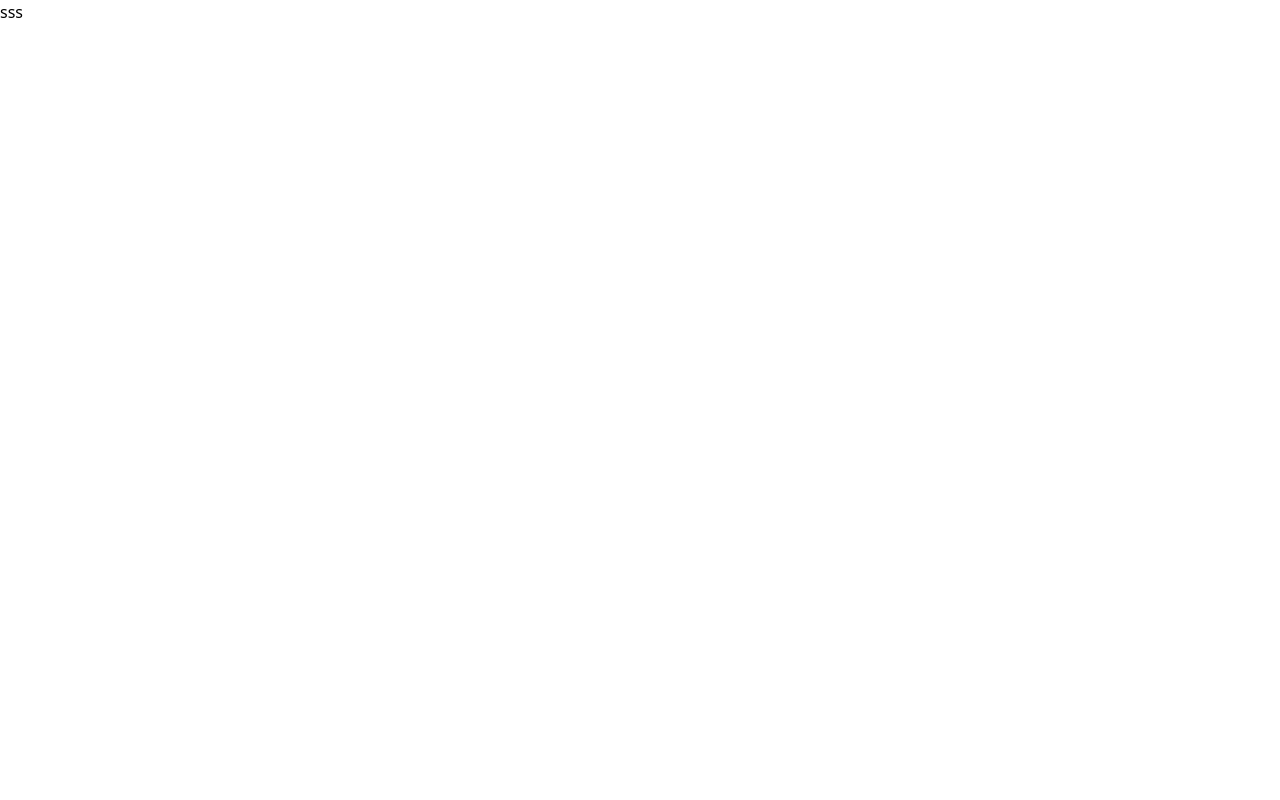
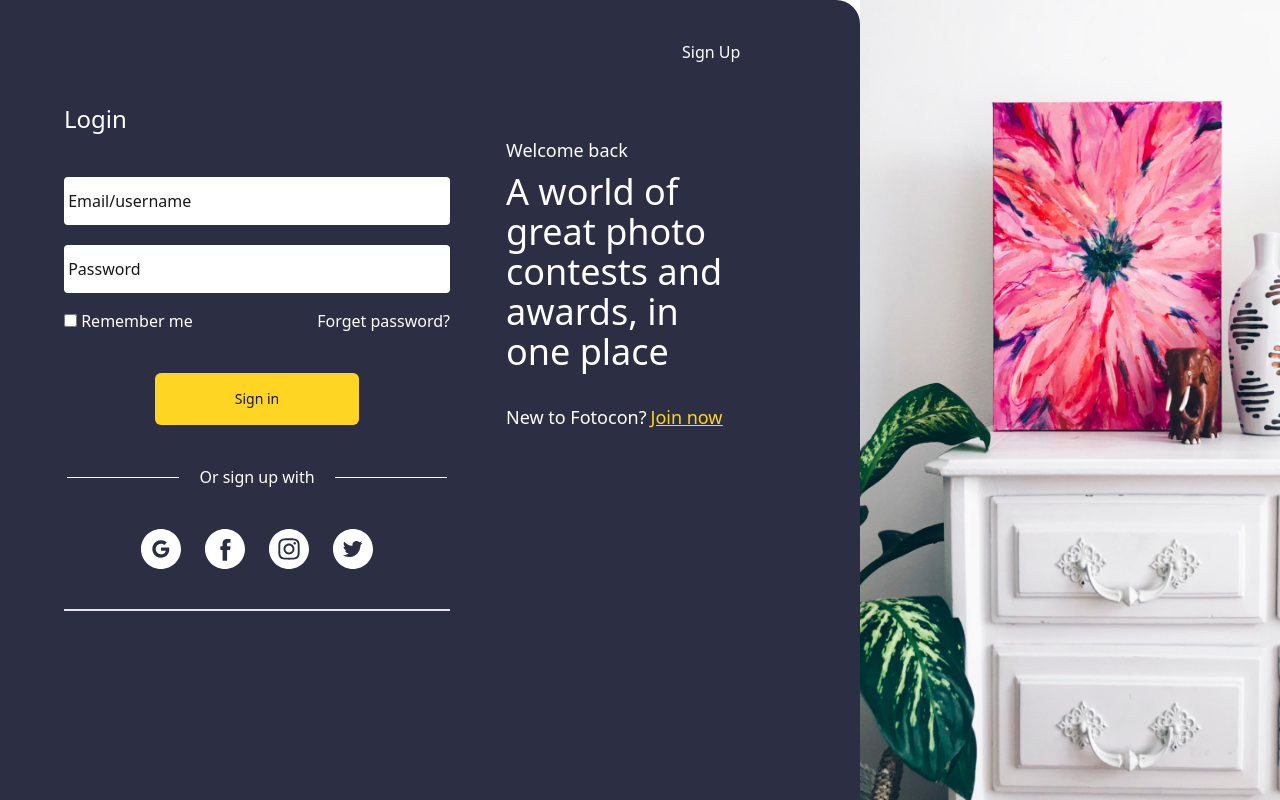
Before and after one commit to best2025j/FotoconWeb, a React (Create React App) app: page /signin in a window 1280 px wide. Before the commit this address had no page. Built offline with nearby package versions, Linux system fonts and the light colour scheme.

Commit message:
resizing form input display

```diff
--- a/src/App.js
+++ b/src/App.js
@@ -1,5 +1,6 @@
 import React from "react";
 import { Route, Routes } from "react-router-dom";
+import Contest from "./Components/Contest";
 import Home from "./Pages/Home";
 import SignIn from "./Pages/SignIn";
 import SignUp from "./Pages/SignUp";
@@ -16,6 +17,7 @@ const App = () => {
         <Routes>
           <Route path="/signup" element={<SignUp />}></Route>
           <Route path="/signin" element={<SignIn />}></Route>
+          <Route path="/contextpage" element={<Contest />}></Route>
         </Routes>
       </main>
     </>
--- a/src/Components/Footer.jsx
+++ b/src/Components/Footer.jsx
@@ -1,9 +1,7 @@
 import React from "react";
 
 const Footer = () => {
-  return <div
-  //  className="bg-[#2C2E43] text-white w-full py-10 h-[476px]"
-    />;
+  return <div className="bg-[#2C2E43] text-white w-full h-[476px]" />;
 };
 
 export default Footer;
--- a/src/Components/Navbar.jsx
+++ b/src/Components/Navbar.jsx
@@ -20,7 +20,7 @@ const Navbar = () => {
             <Link to="home">Home</Link>
           </li>
           <li>
-            <Link to="contest">Contest</Link>
+            <Link to="/contextpage">Contest</Link>
           </li>
           <li>
             <Link to="blogs">Blog</Link>
@@ -33,10 +33,10 @@ const Navbar = () => {
         {/* BUTTON */}
         <div className="space-x-2 hidden md:flex cursor-pointer">
           <button className="text-base px-8 py-2 rounded-md bg-[#FFD523]">
-            Join
+            <a href="/signup">Join</a>
           </button>
           <button className="text-base px-6 py-2 rounded-md bg-[#FFD523]">
-            Sign-in
+            <a href="/signin">Sign-in</a>
           </button>
         </div>
 
--- a/src/Pages/Home.jsx
+++ b/src/Pages/Home.jsx
@@ -1,7 +1,6 @@
 import React from "react";
 import Navbar from "../Components/Navbar";
 import Hero from "../Components/Hero"
-import Contest from "../Components/Contest";
 import CustomersReviews from "../Components/CustomersReviews";
 import Story from "../Components/Story";
 import Footer from "../Components/Footer";
@@ -11,7 +10,6 @@ const Home = () => {
     <div>
       <Navbar />
       <Hero />
-      <Contest />
       <CustomersReviews />
       <Story />
       <Footer />
--- a/src/Pages/SignIn.jsx
+++ b/src/Pages/SignIn.jsx
@@ -7,112 +7,106 @@ import TwitterIcon from "../svg/TwitterIcon";
 
 const SignIn = () => {
   return (
-    <div>
-      <div>sss</div>
+  <div class="flex">
+{/*  */}
+<div className="w-[910px] md:h-screen md:flex bg-[#2C2E43] px-4 text-[#FFFFFF] md:px-16 rounded-tr-3xl md:space-x-14">
+  <div className="w-full space-y-10 py-[6.3rem]">
+    <p className="text-[24px]">Login</p>
+    {/*  */}
+    <div className="space-y-4">
+      <form action="" className="space-y-5">
+        <div>
+          <input
+            type="text"
+            className="placeholder-[#171717] text-black py-3 w-[386px] rounded "
+            placeholder=" Email/username"
+          />
+        </div>
+
+        {/* PASSWORD INPUT */}
+
+        <div>
+          <input
+            type="password"
+            className="placeholder-[#171717] text-black py-3 w-[386px] rounded "
+            placeholder=" Password"
+          />
+        </div>
+      </form>
+
+      {/* CHECKBOX INPUT */}
+
+      <div className="flex justify-between">
+        <div>
+          <input type="checkbox" /> Remember me
+        </div>
+        <a href="/">Forget password?</a>
+      </div>
     </div>
+
+    {/* BUTTON */}
+    <div className="text-center">
+      <button
+        type="button"
+        className="px-20 py-4 bg-[#FFD523] text-sm text-[#171717] rounded-[6px]"
+      >
+        Sign in
+      </button>
+    </div>
+
+    {/*  */}
+
+    <div className="space-y-10">
+      <div className="flex justify-center space-x-5">
+        <p className="h-[1px] mt-3 bg-[#FFFFFF] w-28"></p>
+        <p className="text-center">Or sign up with</p>
+        <p className="h-[1px] bg-[#FFFFFF] w-28 mt-3"></p>
+      </div>
+
+      {/* SOCIAL MEDIA */}
+
+      <div className="flex space-x-6 justify-center cursor-pointer">
+        <GoogleIcon />
+        <FacebookIcon />
+        <InstagramIcon />
+        <TwitterIcon />
+      </div>
+      <div className="h-[2px] w-full bg-[#E5E5E5]"></div>
+    </div>
+  </div>
+
+  {/* FLEX 2 */}
+
+  <div className="w-full md:py-10">
+    <div className="space-y-2">
+      <div className="text-base] pl-44">Sign Up</div>
+      <div className="md:pt-[4rem] text-lg">Welcome back</div>
+      <div className="w-[18rem]">
+        <h1 className="text-4xl w-[15rem]">
+          A world of great photo contests and awards, in one place
+        </h1>
+      </div>
+      <div className="w-[290px]">
+        <p className="text-[18px] py-6 ">
+          New to Fotocon?
+          {/* LINK TO SIGNUP FORM  */}
+          <span className="text-[#FFD523] underline px-1">
+            <a href="/SignUp">Join now </a>
+          </span>
+        </p>
+      </div>
+    </div>
+  </div>
+</div>
+
+{/* IMAGE  */}
+
+<div>
+  <img src={image} alt="" className=" md:block hidden w-[34.2rem] h-screen" />
+</div>
+</div>
   );
 };
 
 
 export default SignIn;
-
-
-
-// {/* <div class="flex">
-// {/*  */}
-// <div className="w-[910px] h-screen flex bg-[#2C2E43] text-[#FFFFFF] px-16 rounded-tr-3xl space-x-14">
-//   <div className="w-full space-y-10 py-[6.3rem]">
-//     <p className="text-[24px]">Login</p>
-//     {/*  */}
-//     <div className="space-y-4">
-//       <form action="" className="space-y-5">
-//         <div>
-//           <input
-//             type="text"
-//             className="placeholder-[#171717] text-black py-3 w-[386px] rounded "
-//             placeholder=" Email/username"
-//           />
-//         </div>
-
-//         {/* PASSWORD INPUT */}
-
-//         <div>
-//           <input
-//             type="password"
-//             className="placeholder-[#171717] text-black py-3 w-[386px] rounded "
-//             placeholder=" Password"
-//           />
-//         </div>
-//       </form>
-
-//       {/* CHECKBOX INPUT */}
-
-//       <div className="flex justify-between">
-//         <div>
-//           <input type="checkbox" /> Remember me
-//         </div>
-//         <a href="/">Forget password?</a>
-//       </div>
-//     </div>
-
-//     {/* BUTTON */}
-//     <div className="text-center">
-//       <button
-//         type="button"
-//         className="px-20 py-4 bg-[#FFD523] text-sm text-[#171717] rounded-[6px]"
-//       >
-//         Sign in
-//       </button>
-//     </div>
-
-//     {/*  */}
-
-//     <div className="space-y-8">
-//       <div className="flex justify-center space-x-5">
-//         <p className="h-[1px] mt-3 bg-[#FFFFFF] w-28"></p>
-//         <p className="text-center">Or sign up with</p>
-//         <p className="h-[1px] bg-[#FFFFFF] w-28 mt-3"></p>
-//       </div>
-
-//       {/* SOCIAL MEDIA */}
-
-//       <div className="flex space-x-6 justify-center cursor-pointer">
-//         <GoogleIcon />
-//         <FacebookIcon />
-//         <InstagramIcon />
-//         <TwitterIcon />
-//       </div>
-//       <div className="h-[2px] w-full bg-[#E5E5E5]"></div>
-//     </div>
-//   </div>
-
-//   {/* FLEX 2 */}
-
-//   <div className="w-full py-10">
-//     <div className="space-y-2">
-//       <div className="text-[12px] pl-44">Sign Up</div>
-//       <div className="pt-[4rem] text-[18px]">Welcome back</div>
-//       <div className="w-[18rem]">
-//         <h1 className="text-[30px] w-[14rem]">
-//           A world of great photo contests and awards, in one place
-//         </h1>
-//       </div>
-//       <div className="w-[290px]">
-//         <p className="text-[18px] py-6 ">
-//           New to Fotocon?
-//           {/* LINK TO SIGNUP FORM  */}
-//           <span className="text-[#FFD523] underline px-1">
-//             <a href="/SignUp">Join now </a>
-//           </span>
-//         </p>
-//       </div>
-//     </div>
-//   </div>
-// </div>
-
-// {/* IMAGE  */}
-
-// <div>
-//   <img src={image} alt="" className=" w-[34.2rem] h-screen" />
-// </div>
-// </div> */}
--- a/src/Pages/SignUp.jsx
+++ b/src/Pages/SignUp.jsx
@@ -7,98 +7,108 @@ import TwitterIcon from "../svg/TwitterIcon";
 
 const SignUp = () => {
   return (
-    <div>
+    <div className="flex">
+      <div className="bg-[#2C2E43] text-[#fafafa] md:w-[910px] w-full max-h-full md:h-screen rounded-tr-3xl md:px-8 px-4 py-8 md:flex md:space-x-10 ">
+        {/* flex 1 */}
+        <div className="space-y-7">
+          <p className="text-[24px]">Create account</p>
+          <div className="space-y-4">
+            <form action="" className="space-y-5">
+              <div>
+                <input
+                  type="text"
+                  className=" placeholder-[#171717] text-black py-3 w-[386px] rounded "
+                  placeholder="Username"
+                />
+              </div>
+              {/* EMAIL INPUT */}
+              <div>
+                <input
+                  type="text"
+                  className="placeholder-[#171717] text-black py-3 w-[386px] rounded "
+                  placeholder="Email"
+                />
+              </div>
+              {/* PASSWORD INPUT */}
+              <div>
+                <input
+                  type="password"
+                  className="placeholder-[#171717] text-black py-3 w-[386px] rounded "
+                  placeholder="Password"
+                />
+              </div>
+              {/* PASSWORD CONFIRMATION INPUT */}
+              <div>
+                <input
+                  type="password"
+                  className="placeholder-[#171717] text-black py-3 w-[386px] rounded "
+                  placeholder="Confirm Password"
+                />
+              </div>
+              <div className="flex space-x-1">
+                <input type="checkbox" />
+                <p>I agree to the terms and conditions</p>
+              </div>
+              <div className="flex justify-center w-full">
+                <button
+                  type="button"
+                  className="px-20 py-4 bg-[#FFD523] text-[#171717] rounded-[6px]"
+                >
+                  Sign up
+                </button>
+              </div>
+            </form>
+          </div>
+          {/* issue section */}
+          <div className="space-y-8">
+            <div className="flex justify-center space-x-2">
+              <p className="h-[1px] mt-3 bg-[#FFFFFF] w-20"></p>
+              <p className=""> or sign up with</p>
+              <p className="h-[1px] bg-[#FFFFFF] w-20 mt-3"></p>
+            </div>
+
+            <div className="flex justify-center w-full space-x-5 ">
+              <GoogleIcon />
+              <FacebookIcon />
+              <InstagramIcon />
+              <TwitterIcon />
+            </div>
+
+            <div>
+              <p className="h-[3px] mt-3 bg-gray-600 w-full"></p>
+            </div>
+          </div>
+        </div>
+        {/* flex 2 */}
+        <div className="w-full py-2">
+          <div className="space-y-2">
+            <div className="text-base pl-44">Sign in</div>
+            <div className="pt-[4rem] text-xl">Join us now</div>
+            <div className="w-[18rem]">
+              <h1 className="text-5xl w-[23rem]">
+                Create an account with us to learn more about us
+              </h1>
+            </div>
+
+            <div className="w-[293px]">
+              <p className="text-base py-6 ">
+                Do you already have an account with us? Please use the Login
+                form
+                {/* LINK TO SIGNUP FORM  */}
+                <span className="text-[#FFD523] underline px-1">
+                  <a href="/Signin">Login form</a>
+                </span>
+              </p>
+            </div>
+          </div>
+        </div>{" "}
+      </div>
+
       <div>
-        <div>ssssw</div>
+        <img src={image} alt="" className="md:block hidden w-[34.2rem] h-screen" />
       </div>
     </div>
   );
 };
 
 export default SignUp;
-
-// return (
-//   <div className="flex ">
-//     <div className="bg-[#2C2E43] text w-[910px] min-h-screen h-auto rounded-tr-3xl px-16 py-16 flex space-x-10 ">
-//       {/* flex 1 */}
-//       <div className="space-y-7">
-//         <p className="text-[24px]">Create account</p>
-
-// form input
-//         <div className="space-y-4">
-//           <form action="" className="space-y-5">
-//             <div>
-//               <input
-//                 type="text"
-//                 className=" placeholder-[#171717] text-black py-2 w-[386px] rounded "
-//                 placeholder="Username"
-//               />
-//             </div>
-//             {/* EMAIL INPUT */}
-//             <div>
-//               <input
-//                 type="text"
-//                 className="placeholder-[#171717] text-black py-2 w-[386px] rounded "
-//                 placeholder="Email"
-//               />
-//             </div>
-//             {/* PASSWORD INPUT */}
-//             <div>
-//               <input
-//                 type="password"
-//                 className="placeholder-[#171717] text-black py-2 w-[386px] rounded "
-//                 placeholder="Password"
-//               />
-//             </div>
-//             {/* PASSWORD CONFIRMATION INPUT */}
-//             <div>
-//               <input
-//                 type="password"
-//                 className="placeholder-[#171717] text-black py-2 w-[386px] rounded "
-//                 placeholder="Confirm Password"
-//               />
-//             </div>
-//             <div className="flex space-x-1">
-//               <input type="checkbox" />
-//               <p>I agree to the terms and conditions</p>
-//             </div>
-//             <div className="flex justify-center w-full">
-//               <button
-//                 type="button"
-//                 className="px-20 py-4 bg-[#FFD523] text-[#171717] rounded-[6px]"
-//               >
-//                 Sign up
-//               </button>
-//             </div>
-//           </form>
-//         </div>
-
-//         {/* issue section */}
-//         <div className="space-y-6">
-//           <div className="flex justify-center space-x-2">
-//             <p className="h-[1px] mt-3 bg-[#FFFFFF] w-20"></p>
-//             <p className=""> or sign up with</p>
-//             <p className="h-[1px] bg-[#FFFFFF] w-20 mt-3"></p>
-//           </div>
-
-//           <div className="flex justify-center w-full space-x-5 ">
-//             <GoogleIcon />
-//             <FacebookIcon />
-//             <InstagramIcon />
-//             <TwitterIcon />
-//           </div>
-
-//           <div>
-//             <p className="h-[3px] mt-3 bg-gray-600 w-full"></p>
-//           </div>
-//         </div>
-//       </div>
-//       {/* flex 2 */}
-//       <div>2425</div>
-//     </div>
-
-//     <div>
-//       <img src={image} alt="" className=" w-[34.2rem] max-h-[739px]" />
-//     </div>
-//   </div>
-// );
```
Also changed, not shown: src/Components/Story.jsx (+19 -27 lines).
